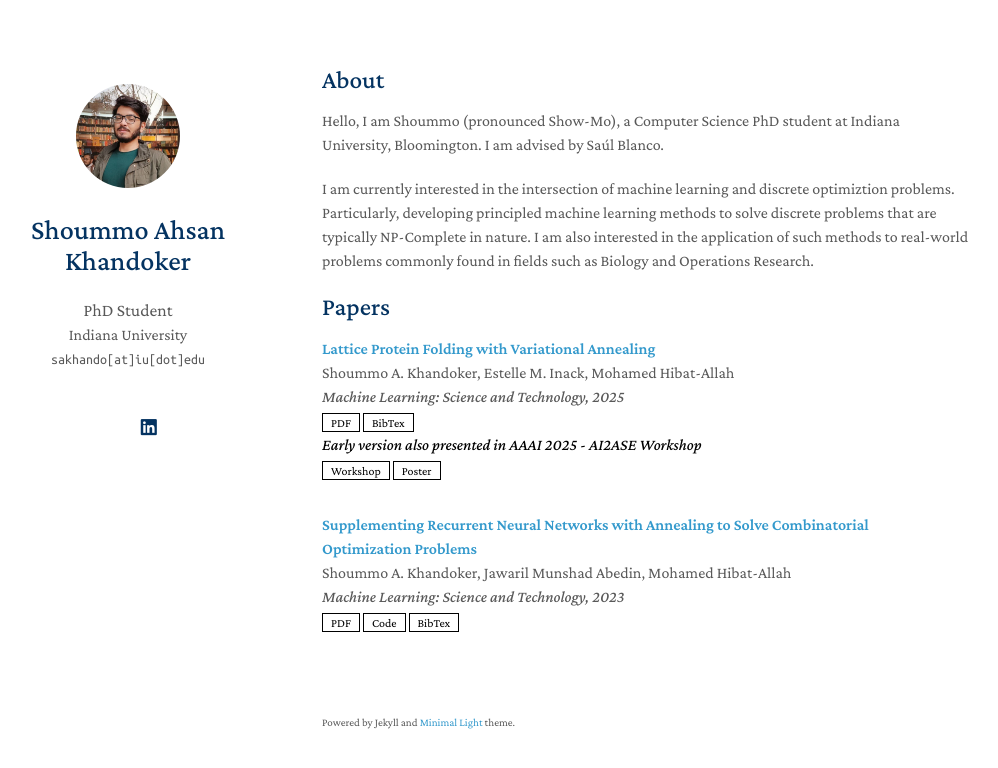
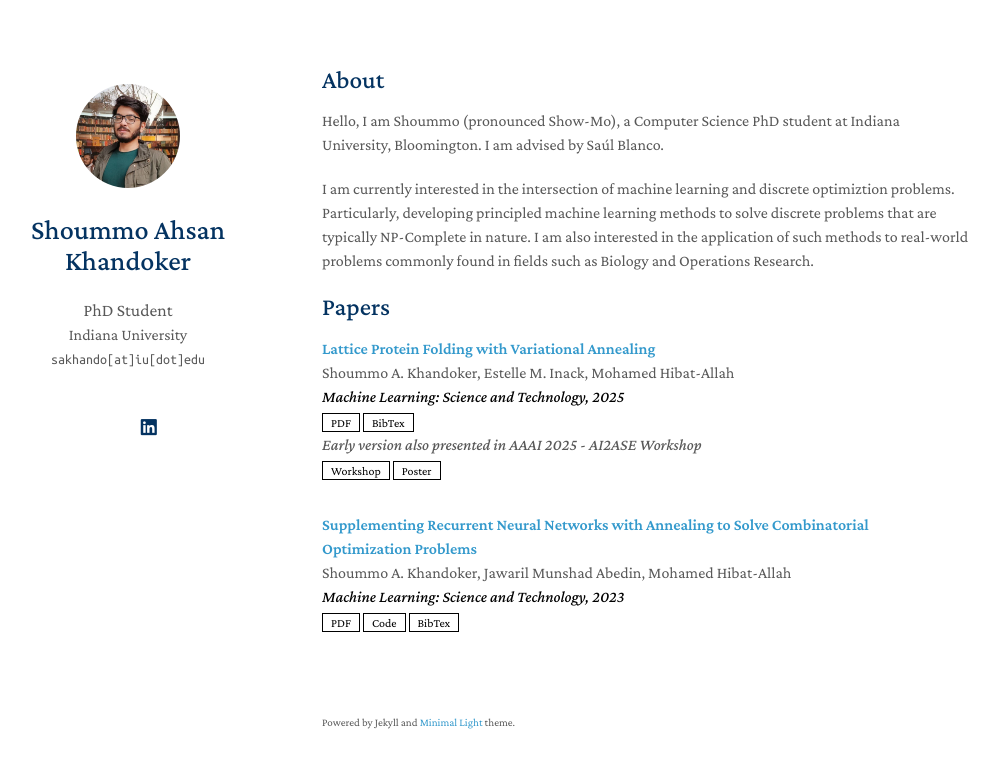
Before and after one commit to shoummoak/shoummoak.github.io, a Jekyll site: the page built from index.md, in a window 1280 px wide. Shown: the top 768 px of the page, without its empty margins (148-1146 px from the left). Built offline with Jekyll 4.4.1, drawn with Linux system fonts in a browser that asks for light colours; a style sheet for code colours, icons or effects is not loaded; our own code applies the rules of GitHub Pages for plain Markdown files.

Commit message:
Update publications.md
make confernce/journla title bold

```diff
--- a/_includes/publications.md
+++ b/_includes/publications.md
@@ -18,7 +18,7 @@
   <div class="col-sm-9" style="position: relative;padding-right: 15px;padding-left: 0px;">
       <div class="title"><a href="{{ link.title_ref }}" target="_blank">{{ link.title }}</a></div>
       <div class="author">{{ link.authors }}</div>
-      <div class="periodical"><em>{{ link.conference }}</em></div>
+      <strong> <i style="color:#000000">{{ link.conference }}</i></strong>
     <div class="links">
       {% if link.pdf %}
       <a href="{{ link.pdf }}" class="btn btn-sm z-depth-0" role="button" target="_blank" style="font-size:12px;">PDF</a>
@@ -38,8 +38,8 @@
     </div>
   <!--   if workshop -->
   {% if link.workshop_notes %}
-<!--     <div class="periodical"><em>{{ link.workshop_notes }}</em></div> -->
-    <strong> <i style="color:#000000">{{ link.workshop_notes }}</i></strong>
+    <div class="periodical"><em>{{ link.workshop_notes }}</em></div>
+<!--     <strong> <i style="color:#000000">{{ link.workshop_notes }}</i></strong> -->
     <div class="links">
         {% if link.workshop %}
         <a href="{{ link.workshop }}" class="btn btn-sm z-depth-0" role="button" target="_blank" style="font-size:12px;">Workshop</a>
```
